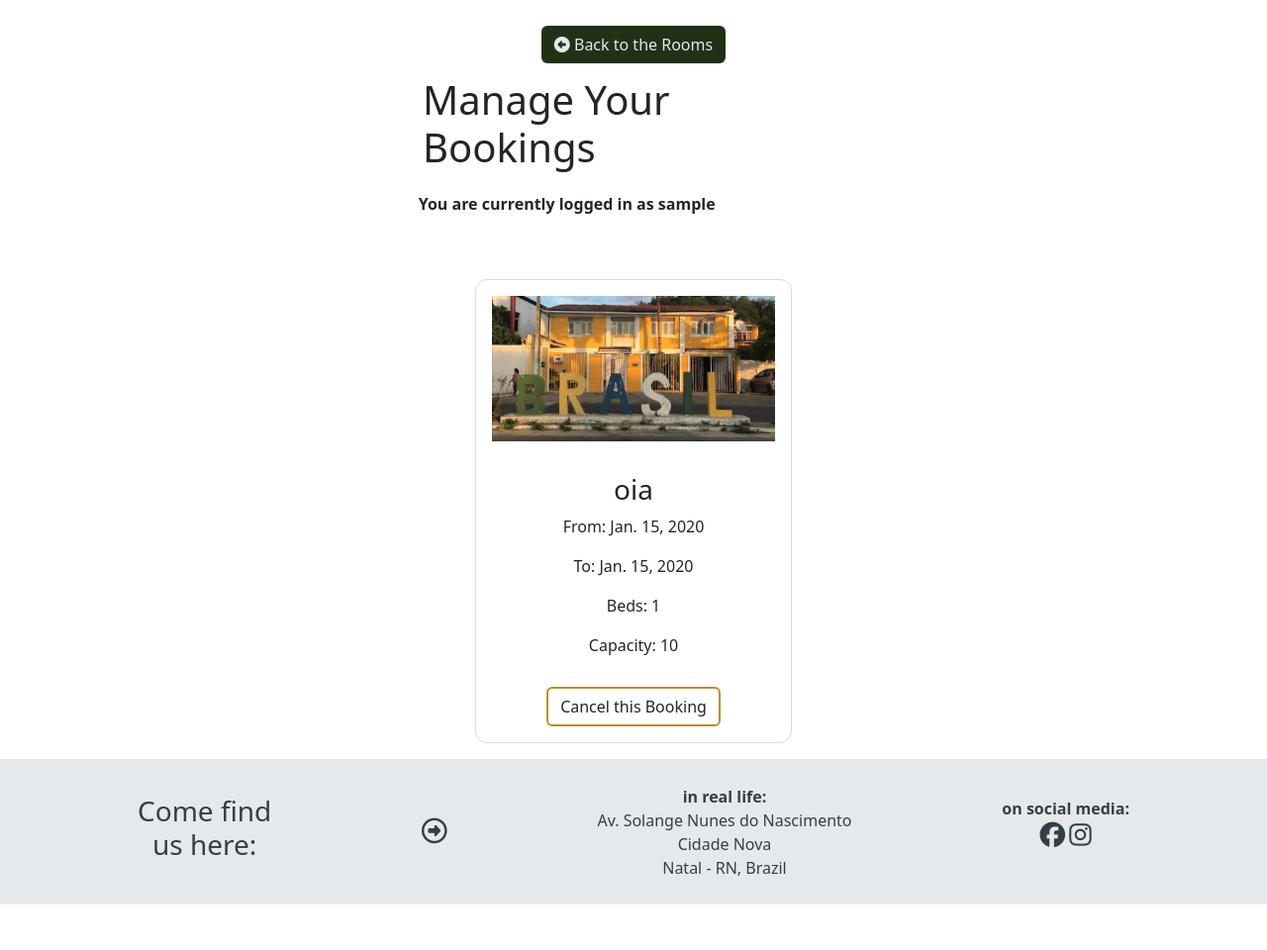
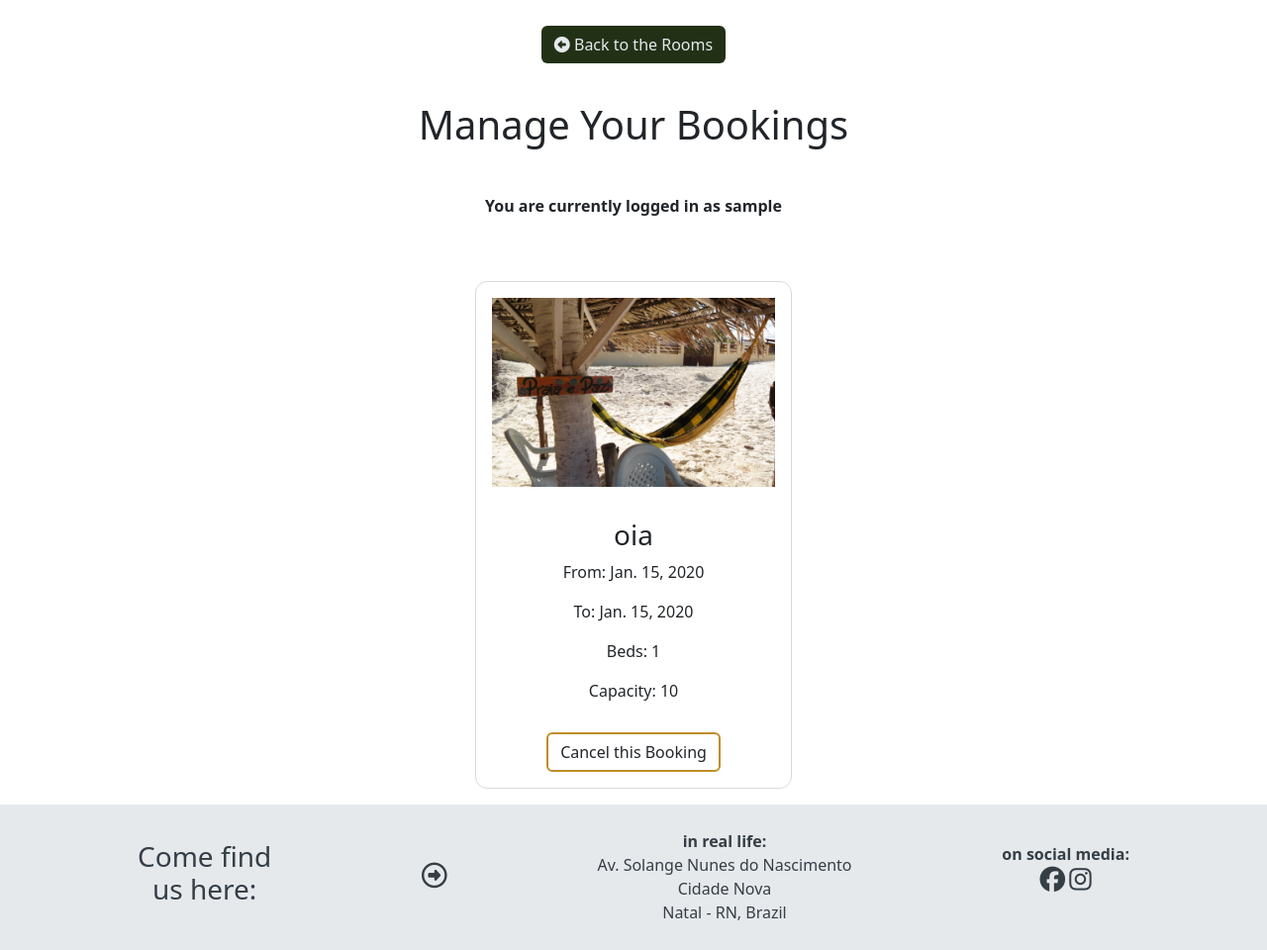
Before and after one commit to ellikarg/firsteverfullstack, a Django app: page /booking_list/ in a window 1280 px wide. Shown: the part 117-1077 px from the top of the page at 99% size. Before the commit the page ends 1031 px from the top, so only its background shows below. Run offline with Django 3.2, Linux system fonts and the light colour scheme; a user stored in the database is signed in; tables that the repository leaves empty hold one stand-in row (values such as "Sample post"); some libraries are stand-ins or nearby versions.

Commit message:
style: add css for booking_list & booking_cancel_view

```diff
--- a/hostel/static/css/style.css
+++ b/hostel/static/css/style.css
@@ -215,23 +215,18 @@ h1 {
 
 /* booking list */
 
-.header{
-    display: flex;
-    flex-flow: row-reverse wrap;
-    justify-content: space-evenly;
-    align-items: center;
+.headings {
+    text-align: center;
 }
 
 .bookings{
     margin-top: 2rem;
-    flex:1;
     display: flex;
     flex-direction: row;
     flex-wrap: wrap;
     justify-content: space-evenly;
 }
 .booking{
-    flex:1;
     max-width:20vw;
     min-width: 20rem;
     text-align: center;
@@ -240,10 +235,7 @@ h1 {
     border-radius: 0.75rem;
     margin:1rem;
 }
-.booking:hover{
-    cursor: pointer;
 
-}
 img{
     max-width: 100%;
     margin-bottom: 2rem;
@@ -253,7 +245,12 @@ img{
     padding-top: 5%;
 }
 
-.cancel a:hover{
+.cancel a:hover {
+    color: rgb(206, 43, 43);
+    border: 2px solid red;
+}
+
+.btn-cancel-confirm {
     color: rgb(206, 43, 43);
     border: 2px solid red;
 }
--- a/templates/hostel/booking_list.html
+++ b/templates/hostel/booking_list.html
@@ -20,18 +20,20 @@
 
 <!-- Manage Bookings Area -->
 <div class="d-flex flex-column">
-    <div class="header">
         <div class="headings">
             <h1>Manage Your Bookings</h1>
             <p><strong>You are currently logged in as {{user}}</strong></p>
         </div>
-    </div>
 
     <div class="bookings">
         {% for booking in booking_list %}
         <div class="booking">
-            <img src="{% static 'images/memorial_card.jpg' %}"
-                alt="Image of the Memorial da Capoeira">
+            {% if "Oiá" in booking.room.name %}
+            <img src="{% static 'images/oia_3.JPG' %}" alt="Image of a beach close by related to the Room Oiá">
+            {% else %}
+            <img src="{% static 'images/ogum_3.jpg' %}" alt="Image of a beach close by related to the Room Ogum">
+            {% endif %}
+
                 <h3>{{booking.room.name}}</h3>
                 <p>From: {{booking.check_in}}</p>
                 <p>To: {{booking.check_out}}</p>
```
Also changed, not shown: templates/hostel/booking_cancel_view.html (+6 -2 lines).
